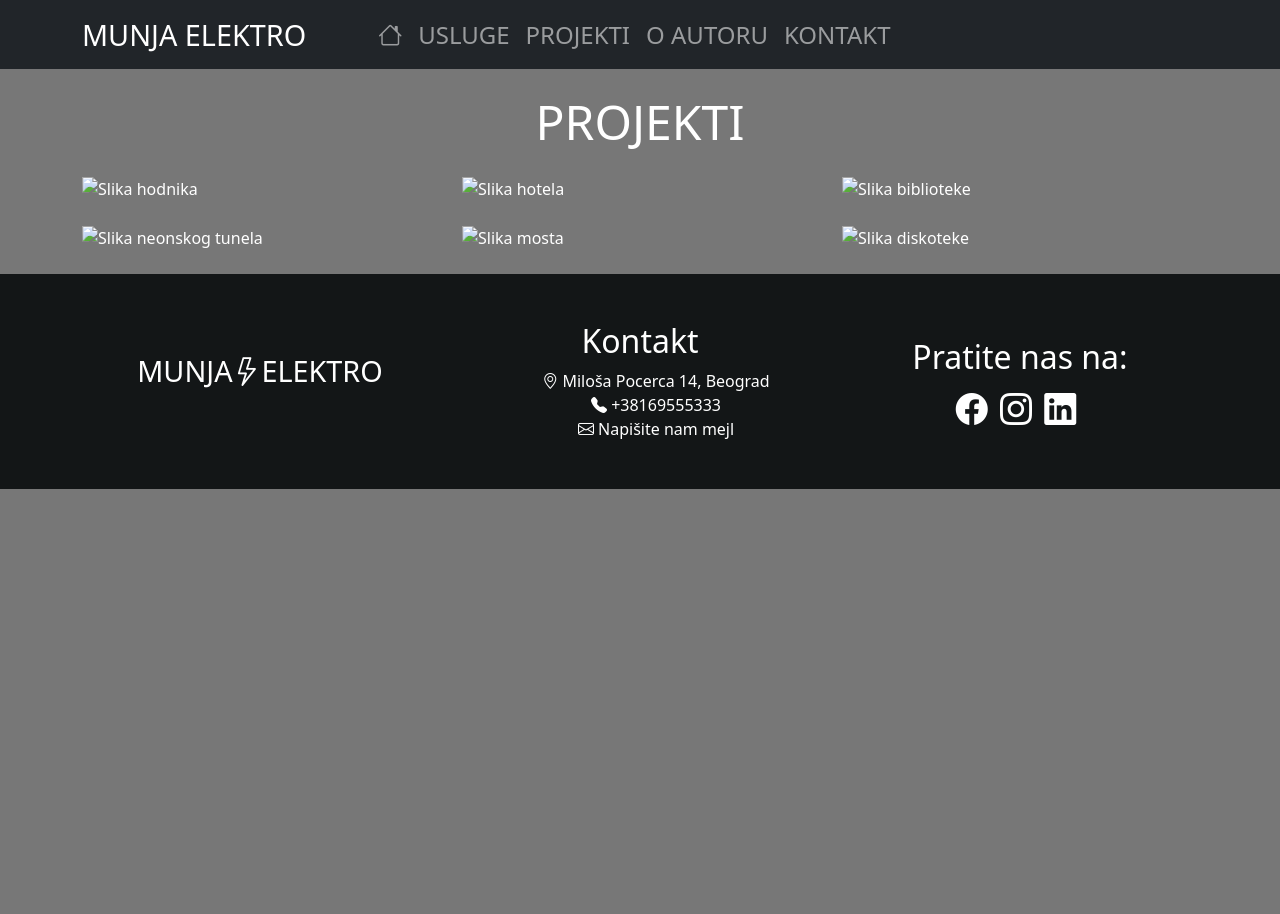
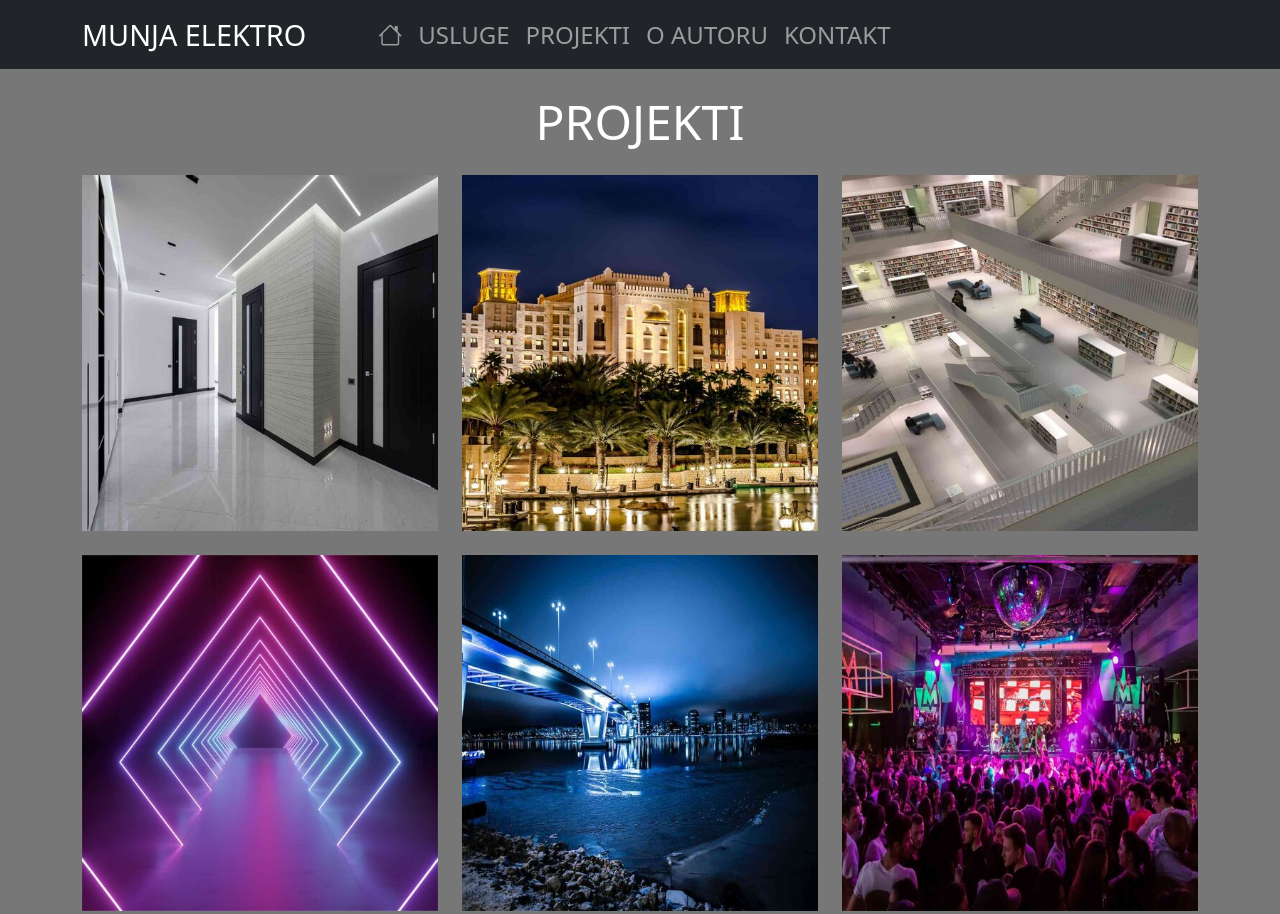
Before and after one commit to Nikola-Kosta/elektro-munja, a plain HTML site: page projects.html in a window 1280 px wide. Shown: the top 914 px of the page. Before the commit the page ends 800 px from the top, so only its background shows below. Drawn offline with nearby package versions, Linux system fonts and the light colour scheme; the site is published under a folder, as on GitHub Pages, so addresses that start at the root find nothing.

Commit message:
css change

```diff
--- a/assets/style.css
+++ b/assets/style.css
@@ -60,7 +60,7 @@ ul {
 }
 
 .container-left {
-    background-image: url("./img/assets/img/tools.jpg");
+    background-image: url("./img/tools.jpg");
     background-size: cover;
     border-radius: 0.5rem;
     margin-right: 1rem;
--- a/projects.html
+++ b/projects.html
@@ -56,7 +56,7 @@
             <!-- 1st project start -->
             <div class="col-lg-4 col-sm-6 mb-4">
                 <div class="thumbnail">
-                    <img src="/assets/img/building.jpg" alt="Slika hodnika" class="image"/>
+                    <img src="assets/img/building.jpg" alt="Slika hodnika" class="image"/>
                     <div class="overlay">
                         <div class="caption">
                             <h3>DIONIS</br><span class="project-h3">&mdash;APARTMANI&mdash;</span></h3>
@@ -70,7 +70,7 @@
             <!-- 2nd project start -->
             <div class="col-lg-4 col-sm-6 mb-4">
                 <div class="thumbnail">
-                    <img src="/assets/img/hotel.jpg" alt="Slika hotela" class="image" />
+                    <img src="assets/img/hotel.jpg" alt="Slika hotela" class="image" />
                     <div class="overlay">
                         <div class="caption">
                             <h3>AURORA</br><span class="project-h3">&mdash;HOTEL&mdash;</span></h3>
@@ -84,7 +84,7 @@
             <!-- 3rd project start -->
             <div class="col-lg-4 col-sm-6 mb-4">
                 <div class="thumbnail">
-                    <img src="/assets/img/library.jpg" alt="Slika biblioteke" class="image" />
+                    <img src="assets/img/library.jpg" alt="Slika biblioteke" class="image" />
                     <div class="overlay">
                         <div class="caption">
                             <h3>J. R. R. Tolkien</br><span class="project-h3">&mdash;BIBLIOTEKA&mdash;</span></h3>
@@ -98,7 +98,7 @@
             <!-- 4th project start -->
             <div class="col-lg-4 col-sm-6 mb-4">
                 <div class="thumbnail">
-                    <img src="/assets/img/neon.jpg" alt="Slika neonskog tunela" class="image" />
+                    <img src="assets/img/neon.jpg" alt="Slika neonskog tunela" class="image" />
                     <div class="overlay">
                         <div class="caption">
                             <h3>TUNEON</br><span class="project-h3">&mdash;UMETNIČKA INSTALACIJA&mdash;</span></h3>
@@ -112,7 +112,7 @@
             <!-- 5th project start -->
             <div class="col-lg-4 col-sm-6 mb-4">
                 <div class="thumbnail">
-                    <img src="/assets/img/bridge.jpg" alt="Slika mosta" class="image" />
+                    <img src="assets/img/bridge.jpg" alt="Slika mosta" class="image" />
                     <div class="overlay">
                         <div class="caption">
                             <h3>GLETSCHER</br><span class="project-h3">&mdash;MOST&mdash;</span></h3>
@@ -126,7 +126,7 @@
             <!-- 6th project start -->
             <div class="col-lg-4 col-sm-6 mb-4">
                 <div class="thumbnail">
-                    <img src="/assets/img/discoteque.jpg" alt="Slika diskoteke" class="image" />
+                    <img src="  assets/img/discoteque.jpg" alt="Slika diskoteke" class="image" />
                     <div class="overlay">
                         <div class="caption">
                             <h3>DISCOMÁQUINA</br><span class="project-h3">&mdash;DISKOTEKA&mdash;</span></h3>
```
